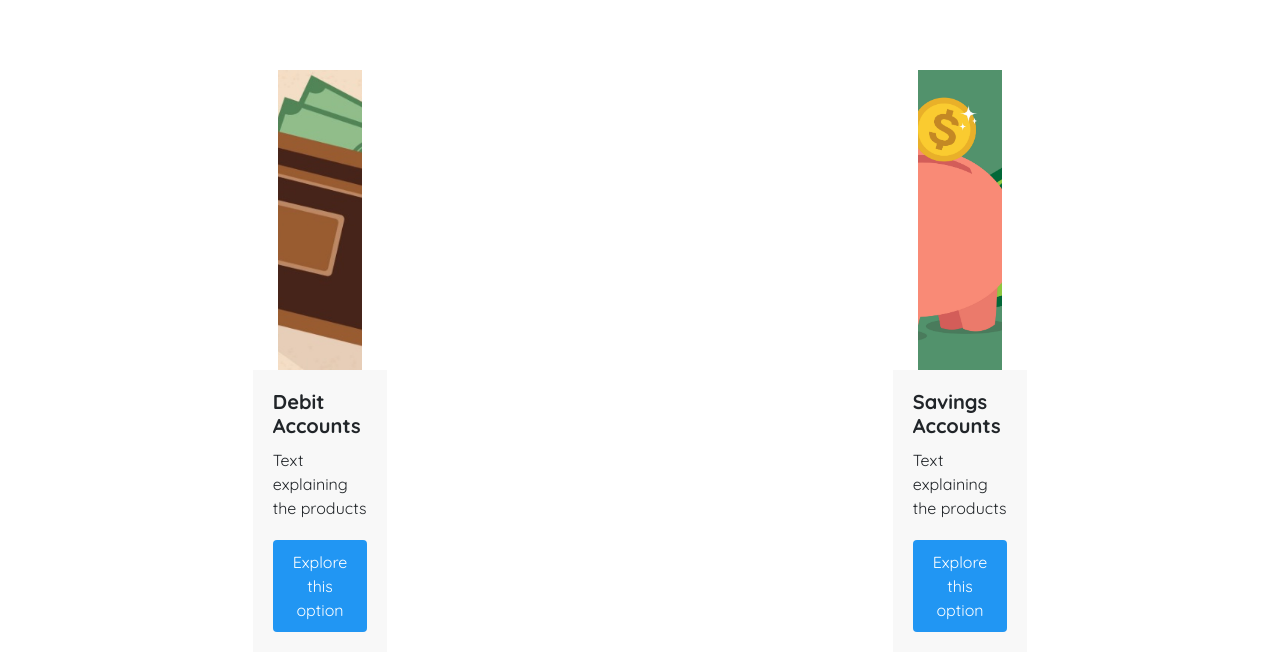
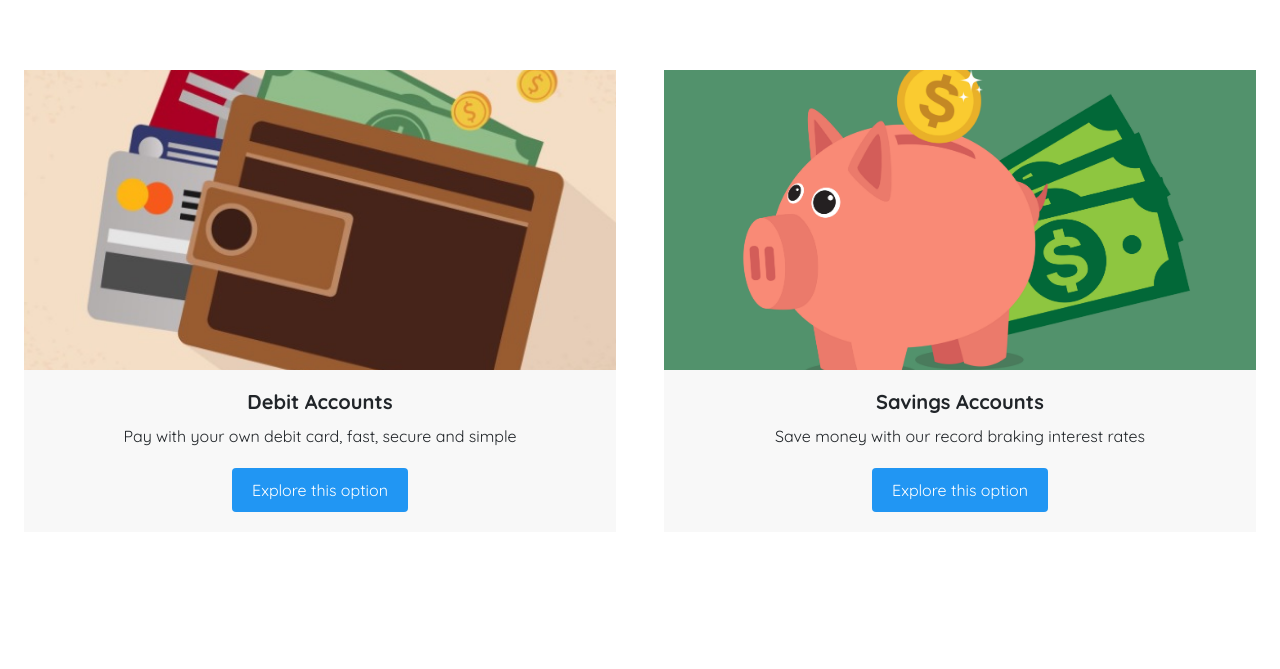
Before and after one commit to vanGenderingen/BankingFrontEndGr5, a Vue app: page /products in a window 1280 px wide. Shown: the part 270-939 px from the top of the page. After the commit the page ends 822 px from the top, so only its background shows below. Built offline with nearby package versions, Linux system fonts and the light colour scheme.

Commit message:
We have a products page

```diff
--- a/src/components/products/ProductContainer.vue
+++ b/src/components/products/ProductContainer.vue
@@ -36,7 +36,7 @@ export default {
 }
 
 .container-text {
-  flex: 1;
+  width: 100%;
   display: flex;
   flex-direction: column;
   justify-content: center;
--- a/src/components/products/ProductOverview.vue
+++ b/src/components/products/ProductOverview.vue
@@ -15,7 +15,7 @@
         <product-container
             image-source="/src/assets/images/currentProductPhoto.jpg"
             title="Debit Accounts"
-            description="Text explaining the products"
+            description="Pay with your own debit card, fast, secure and simple"
         ></product-container>
       </div>
 
@@ -24,7 +24,7 @@
         <product-container
             image-source="/src/assets/images/savingsProductPhoto.jpg"
             title="Savings Accounts"
-            description="Text explaining the products"
+            description="Save money with our record braking interest rates"
         ></product-container>
       </div>
     </div>
@@ -70,7 +70,6 @@ export default {
 }
 
 .container {
-  width: 30%;
   display: flex;
   flex-direction: column;
   align-items: center;
```
